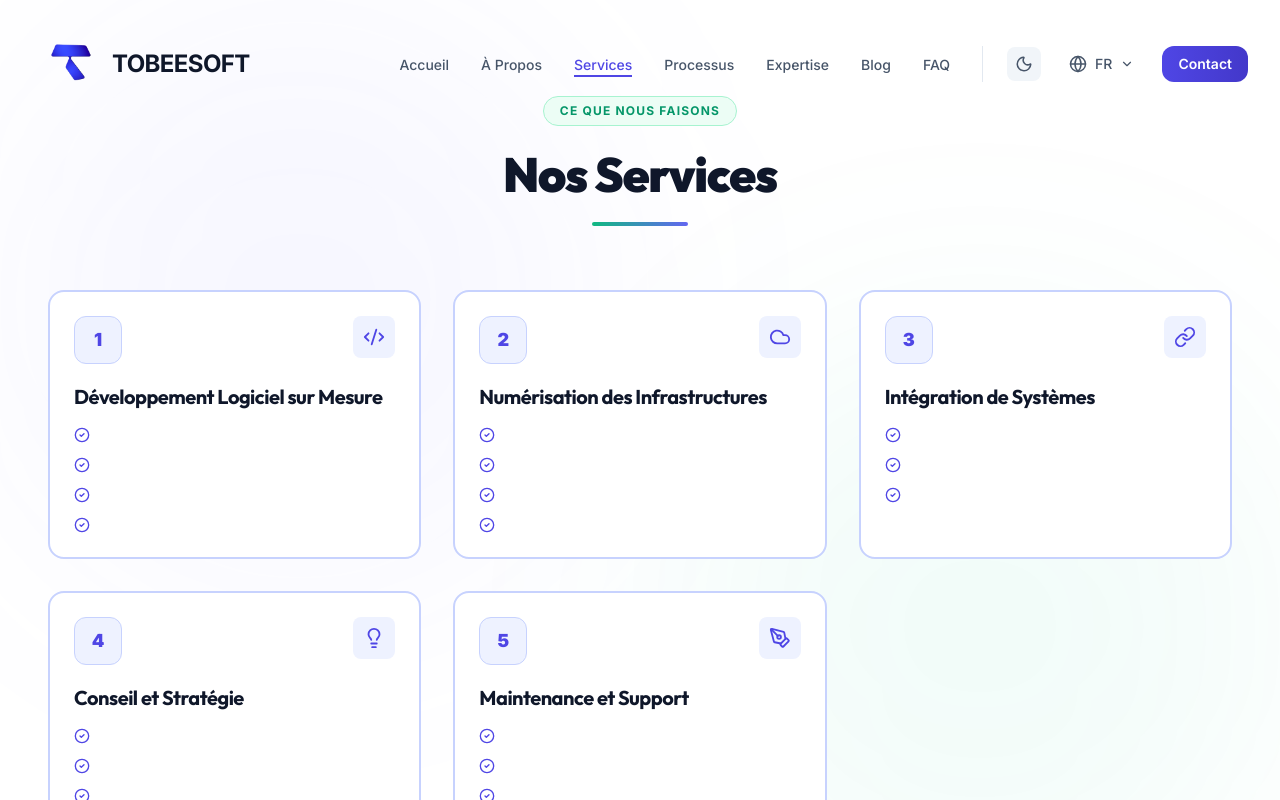
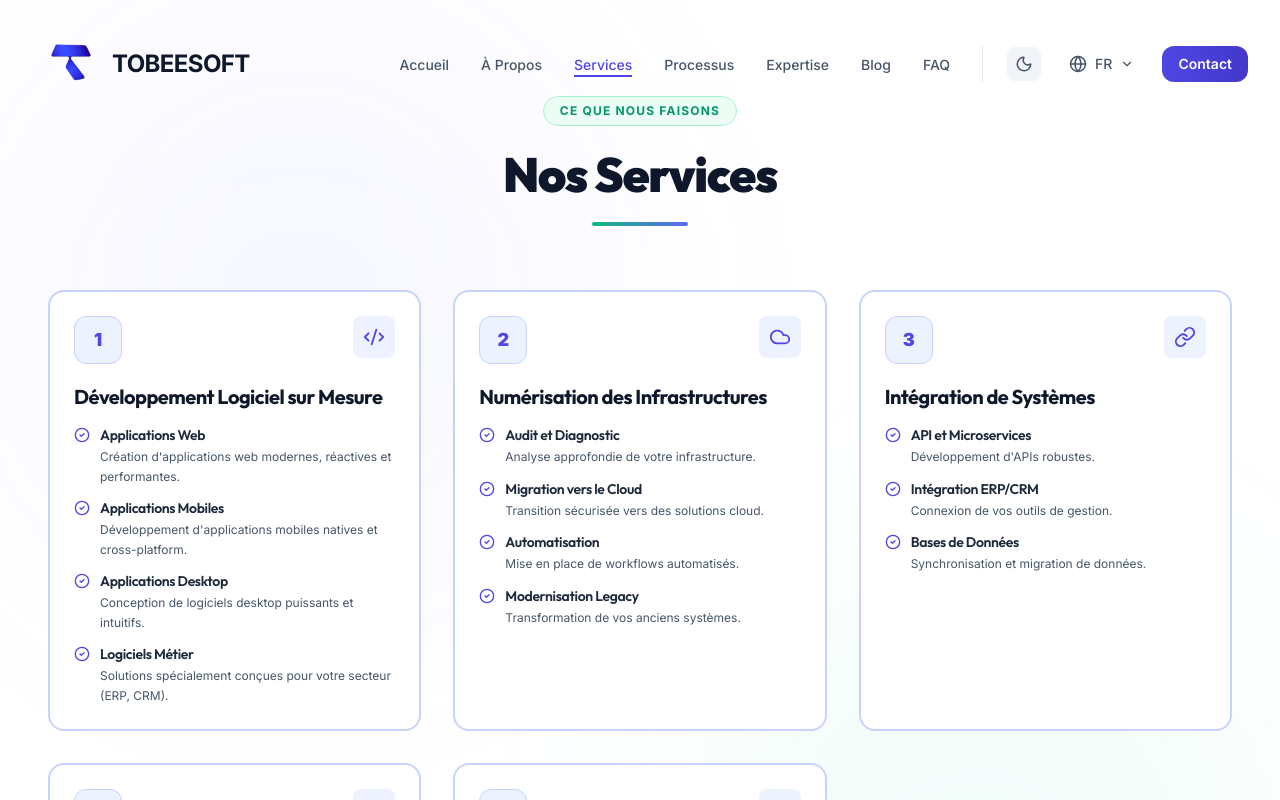
Before and after one commit to Amir-hissein/tobeesoftrepos, a React (Vite) app: page /services in a window 1280 px wide. Shown: the top 800 px of the page. Built offline with nearby package versions, Linux system fonts and the light colour scheme.

Commit message:
Fix: Restore missing text in Services view regression

```diff
--- a/src/components/sections/Services.jsx
+++ b/src/components/sections/Services.jsx
@@ -76,7 +76,7 @@ const Services = () => {
 
                         const subItems = Object.entries(serviceData)
                             .filter(([k]) => k !== 'title')
-                            .map((val) => val);
+                            .map((entry) => entry[1]);
 
                         return (
                             <motion.div
```
